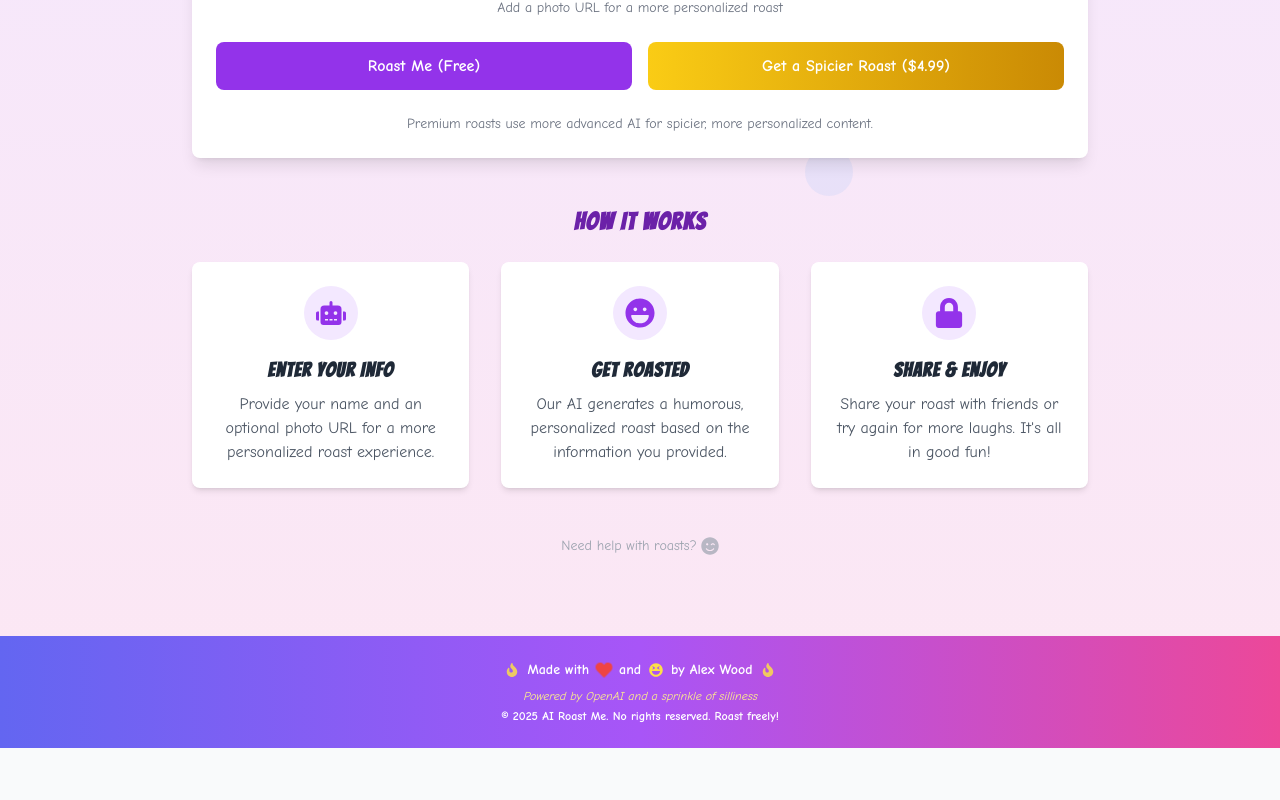
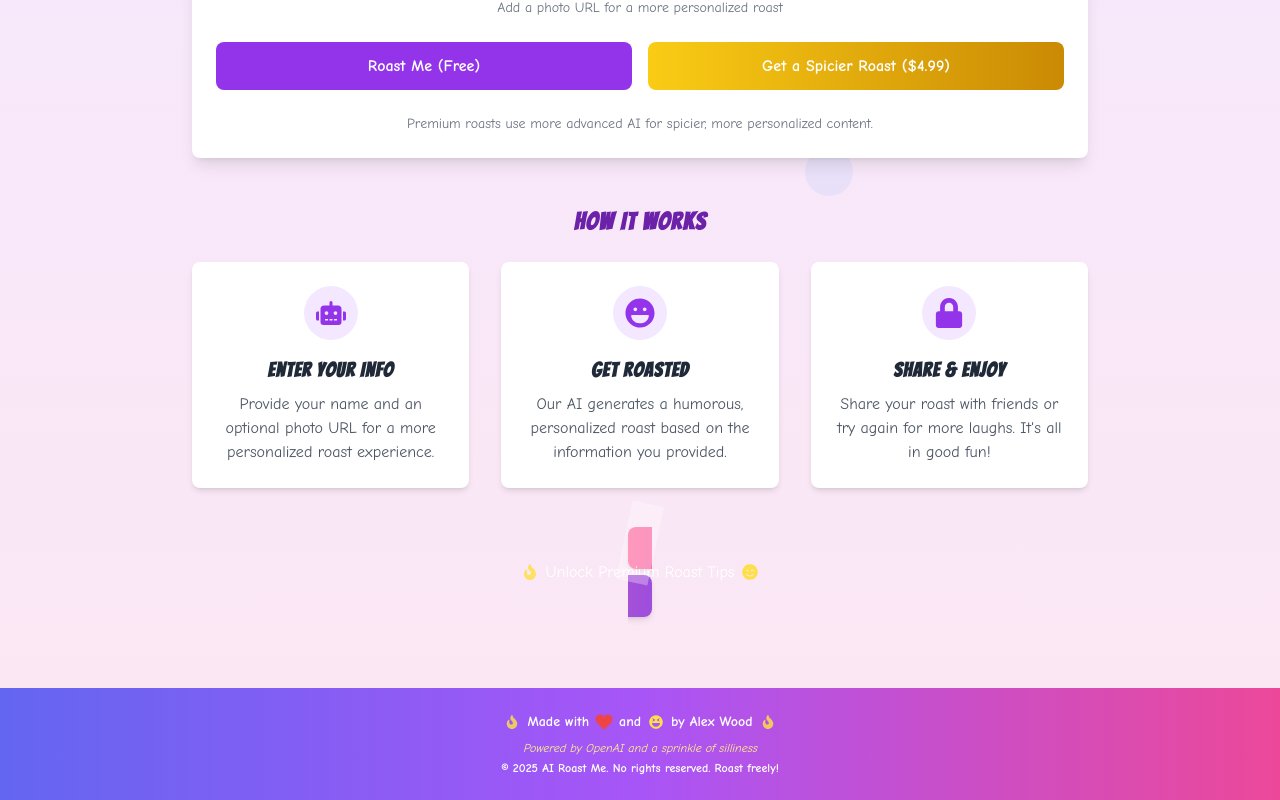
Before and after one commit to alexwoodhx/roastme-app, a React (Vite) app in the folder frontend/: page /#/ in a window 1280 px wide. Shown: the part 518-1318 px from the top of the page. Before the commit the page ends 1266 px from the top, so only its background shows below. Built offline with nearby package versions, Linux system fonts and the light colour scheme.

Commit message:
Enhance Rick Roll link and add flame favicon

```diff
--- a/frontend/index.html
+++ b/frontend/index.html
@@ -2,10 +2,10 @@
 <html lang="en">
   <head>
     <meta charset="UTF-8" />
-    <link rel="icon" type="image/svg+xml" href="./favicon.ico" />
+    <link rel="icon" type="image/svg+xml" href="./flame.svg" />
     <meta name="viewport" content="width=device-width, initial-scale=1.0" />
     <meta name="description" content="AI Roast Me - Get hilariously roasted by our AI" />
-    <title>AI Roast Me</title>
+    <title>AI Roast Me 🔥</title>
     <link rel="preconnect" href="https://fonts.googleapis.com">
     <link rel="preconnect" href="https://fonts.gstatic.com" crossorigin>
     <link href="https://fonts.googleapis.com/css2?family=Inter:wght@400;500;600;700&display=swap" rel="stylesheet">
--- a/frontend/src/pages/HomePage.jsx
+++ b/frontend/src/pages/HomePage.jsx
@@ -1,6 +1,6 @@
 import React from 'react';
 import RoastForm from '../components/RoastForm';
-import { FaRobot, FaLaugh, FaLock, FaQuestionCircle, FaSmileWink } from 'react-icons/fa';
+import { FaRobot, FaLaugh, FaLock, FaQuestionCircle, FaSmileWink, FaFire } from 'react-icons/fa';
 
 const HomePage = () => {
   return (
@@ -64,15 +64,19 @@ const HomePage = () => {
       </section>
 
       <section className="max-w-4xl mx-auto mb-12 text-center">
-        <div className="flex justify-center items-center gap-2 text-sm text-gray-400 hover:text-funky-pink transition-colors">
+        <div className="inline-block">
           <a
             href="https://www.youtube.com/watch?v=dQw4w9WgXcQ"
             target="_blank"
             rel="noopener noreferrer"
-            className="flex items-center gap-1 group"
+            className="group relative px-6 py-3 overflow-hidden font-medium rounded-lg shadow-md bg-gradient-to-r from-funky-pink to-funky-purple text-white hover:from-funky-purple hover:to-funky-pink transition-all duration-300 transform hover:scale-105"
           >
-            <span className="group-hover:underline">Need help with roasts?</span>
-            <FaSmileWink className="text-lg opacity-70 group-hover:animate-wiggle" />
+            <span className="absolute right-0 top-0 bg-white bg-opacity-30 w-8 h-20 -mt-3 rotate-12 transform translate-x-1 -translate-y-3"></span>
+            <span className="flex items-center gap-2">
+              <FaFire className="text-yellow-300 animate-pulse" />
+              <span>Unlock Premium Roast Tips</span>
+              <FaSmileWink className="text-yellow-300 group-hover:animate-wiggle" />
+            </span>
           </a>
         </div>
       </section>
```
Also changed, not shown: frontend/public/flame.svg.
